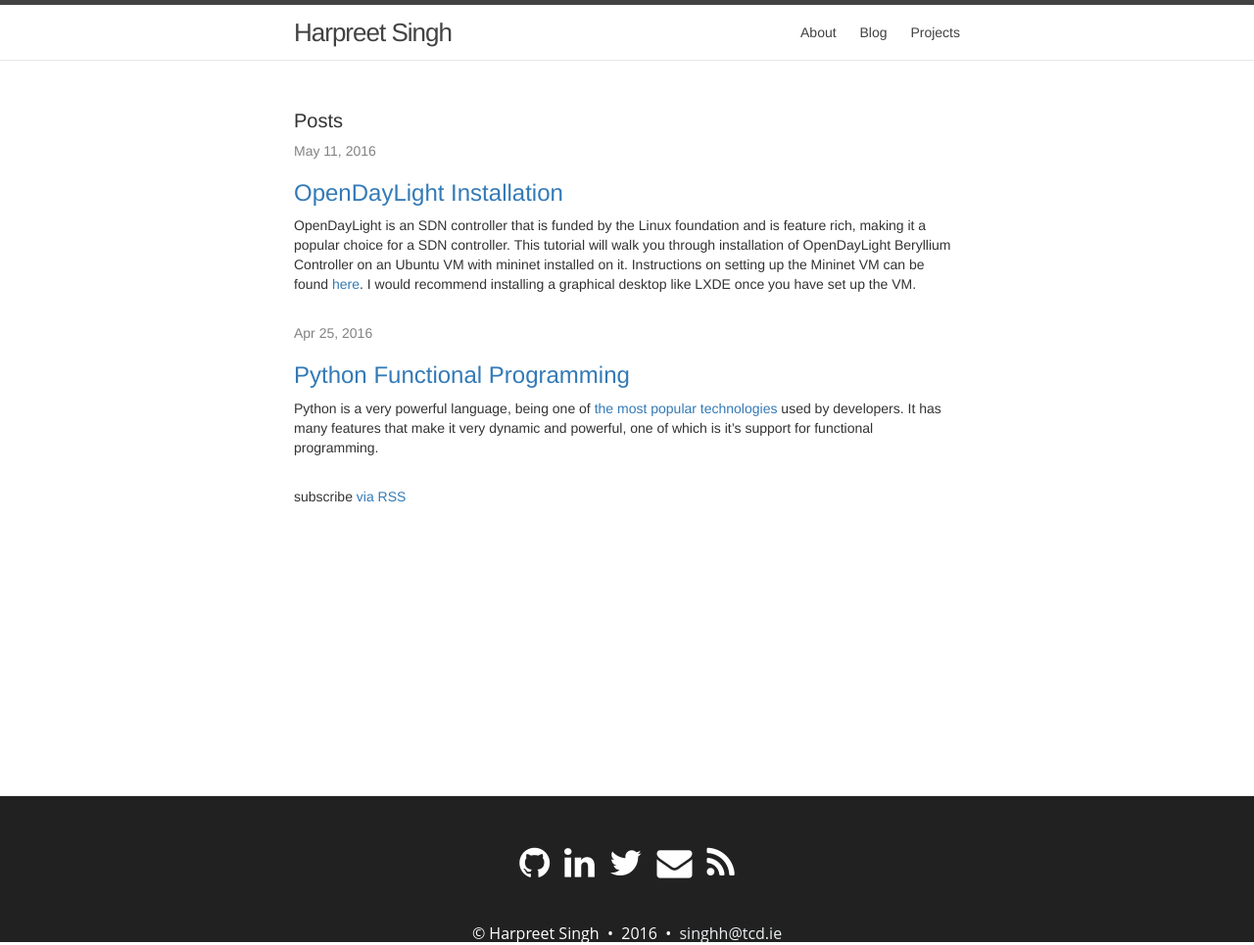
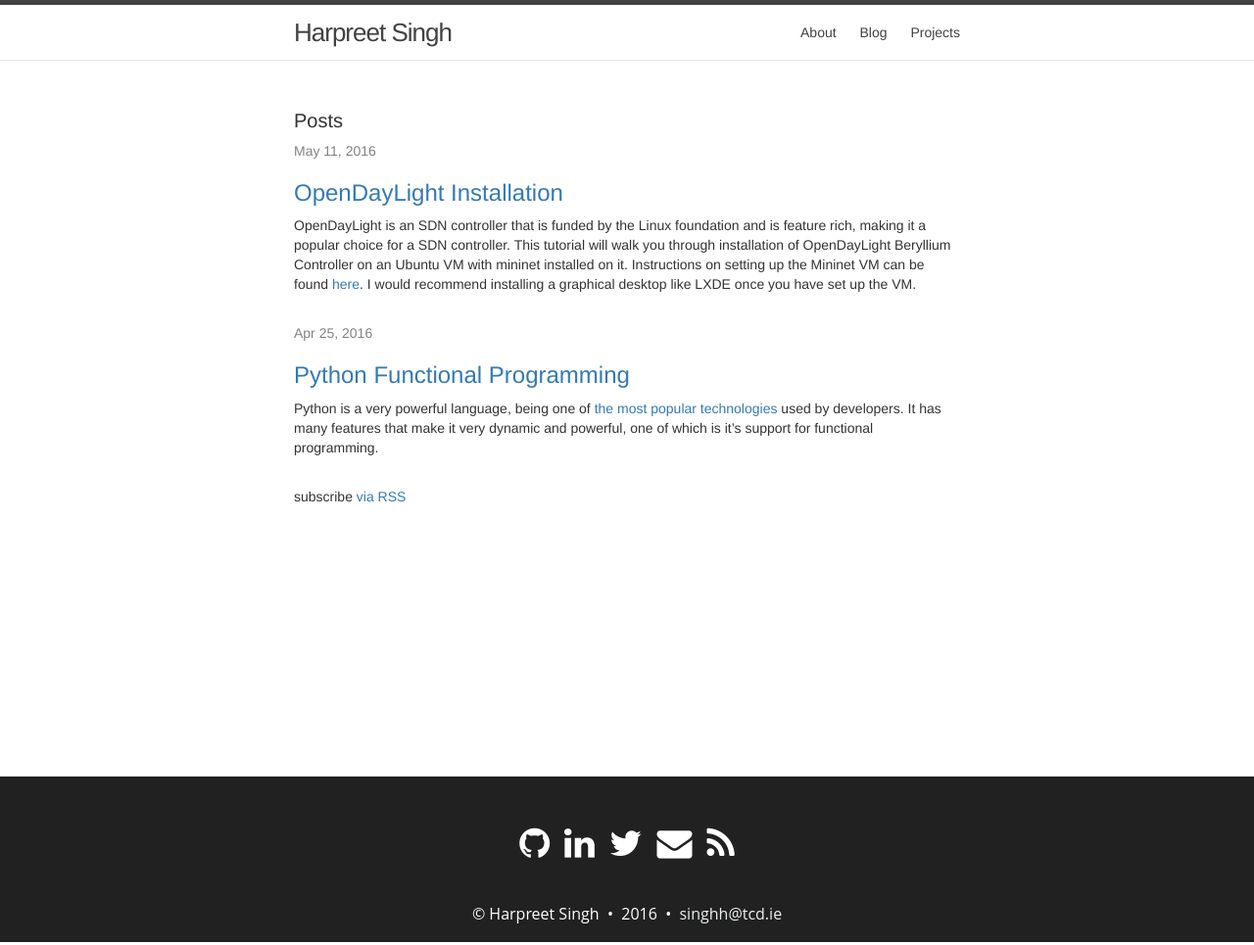
Before and after one commit to harpresing/etSingh.github.io, a Jekyll site: the page built from index.html, in a window 1280 px wide. Shown: the whole page at 98% size. Built offline with Jekyll 4.4.1, drawn with Linux system fonts in a browser that asks for light colours; nearby versions of some CDN libraries.

Commit message:
changed height of footer

```diff
--- a/_sass/responsiveFooter.scss
+++ b/_sass/responsiveFooter.scss
@@ -18,11 +18,11 @@ body {
 }
 .main {
 	overflow: auto;
-	padding-bottom: 150px;
+	padding-bottom: 170px;
 }  /* must be same height as the footer */
 .sticky {
 	position: relative;
-	margin-top: -150px;
-	height: 150px;
+	margin-top: -170px;
+	height: 170px;
 	clear: both;
 }
```
